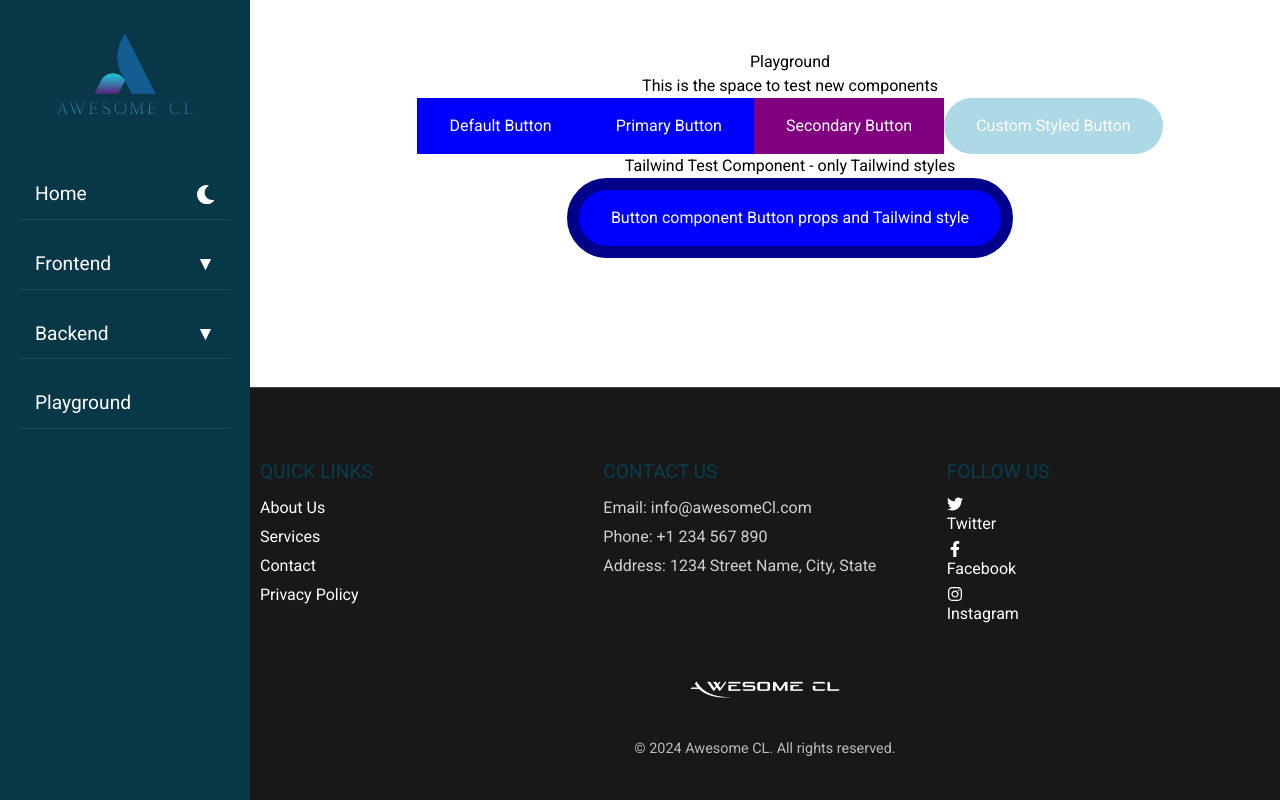
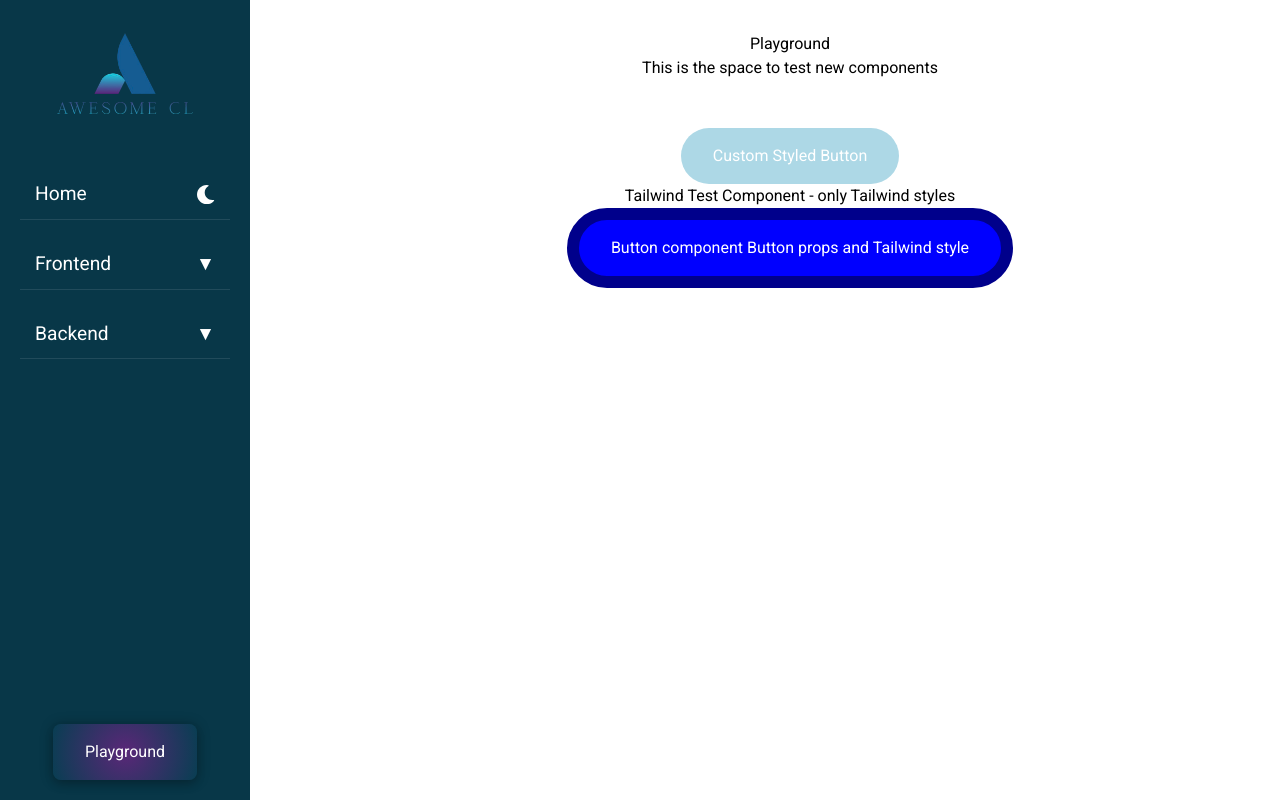
Before and after one commit to Team-Collaborators/Awesome-CL, a React (Vite) app: page /playground in a window 1280 px wide. Shown: the top 800 px of the page. Built offline with nearby package versions, Linux system fonts and the light colour scheme.

Commit message:
edit playground button and work on different styling

```diff
--- a/src/component_testing/TestTailwind.jsx
+++ b/src/component_testing/TestTailwind.jsx
@@ -1,5 +1,9 @@
 const TestTailwind = () => {
-    return <div className="bg-pink-500 p-4 mt-5 mb-2 text-white shadow md:shadow-lg hover:bg-pink-300 cursor-pointer">Tailwind Test Component - only Tailwind styles</div>;
-  };
+  return (
+    <div className="bg-pink-500 p-4 mt-5 mb-2 w-2/3 mx-auto text-white shadow md:shadow-lg hover:bg-pink-300 cursor-pointer">
+      Tailwind Test Component - only Tailwind styles
+    </div>
+  );
+};
 
-  export default TestTailwind;
+export default TestTailwind;
--- a/src/components/Navbar/Navbar.jsx
+++ b/src/components/Navbar/Navbar.jsx
@@ -4,7 +4,8 @@ import { Link } from "react-router-dom";
 import "./Navbar.scss";
 import logo1 from "../../assets/images/cl-awesome-logo.png";
 
-// import {Button} from "../../component_testing/Button/Button"
+import Button from "../../component_testing/Button/Button";
+
 import { FaSun, FaMoon } from "react-icons/fa";
 
 const Navbar = ({ toggleTheme }) => {
@@ -88,17 +89,23 @@ const Navbar = ({ toggleTheme }) => {
             </ul>
           )}
         </li>
-        <li>
-          <div className="nav-link">
-            <Link to="/playground">Playground</Link>
+      </ul>
+      <button className="nav-link"></button>
 
-          </div>
-        </li>
-
-      </ul>
-
+      {/* TODO: this button does not take the Tailwind class if another class that
+      relates to a scss style is applied */}
+      <Button
+        radius="md"
+        color="secondary"
+        className="playground-btn hover:bg-pink-100"
+        // className="hover:bg-pink-500"
+      >
+        {" "}
+        <Link to="/playground" style={{ color: "white" }}>
+          Playground
+        </Link>
+      </Button>
     </nav>
-
   );
 };
 
--- a/src/components/Navbar/Navbar.scss
+++ b/src/components/Navbar/Navbar.scss
@@ -94,4 +94,21 @@
       }
     }
   }
+
+  .playground-btn {
+    background: radial-gradient(
+      circle,
+      styles.$optional-color,
+      styles.$secondary-color
+    );
+    box-shadow: 0px 1px 13px rgba(0, 0, 0, 0.3),
+      0px 5px 10px rgba(0, 0, 0, 0.102);
+    margin-top: auto;
+    transition: transform 0.2s ease, box-shadow 0.2s ease; /* Smooth transition for both transform and shadow */
+
+    // &:hover {
+    //   transform: translateY(-3px);
+    //   box-shadow: 0px 8px 16px rgba(0, 0, 0, 0.3), 0px 4px 10px rgba(0, 0, 0, 0.2);
+    // }
+  }
 }
--- a/src/components/Playground/Playground.jsx
+++ b/src/components/Playground/Playground.jsx
@@ -5,20 +5,20 @@ import TestTailwind from "../../component_testing/TestTailwind";
 
 const Playground = () => {
   return (
-    <div style={{ textAlign: "center", marginTop: "50px" }}>
+    <section className="playground-wrapper">
       <h1>Playground</h1>
       <p>This is the space to test new components</p>
       <div className="playground-container">
         {/* Default button */}
-        <Button>Default Button</Button>
+        {/* <Button>Default Button</Button> */}
 
         {/* Primary button */}
-        <Button color="primary">Primary Button</Button>
+        {/* <Button color="primary">Primary Button</Button> */}
 
         {/* Secondary button */}
-        <Button color="secondary" radius="rounded">
+        {/* <Button color="secondary" radius="rounded">
           Secondary Button
-        </Button>
+        </Button> */}
 
         {/* Button with custom style */}
         <Button
@@ -30,14 +30,18 @@ const Playground = () => {
         >
           Custom Styled Button
         </Button>
-         {/* Test div component styled with Tailwind only */}
-        <TestTailwind/>
-         {/* Test button styled with Tailwind and props*/}
-         <Button
-         border="xl" radius="full" className="hover:bg-pink-200 hover:text-gray-900"
-         >Button component Button props and Tailwind style</Button>
+        {/* Test div component styled with Tailwind only */}
+        <TestTailwind />
+        {/* Test button styled with Tailwind and props*/}
+        <Button
+          border="xl"
+          radius="full"
+          className="hover:bg-pink-800 hover:text-gray-900"
+        >
+          Button component Button props and Tailwind style
+        </Button>
       </div>
-    </div>
+    </section>
   );
 };
 
--- a/src/components/Playground/Playground.scss
+++ b/src/components/Playground/Playground.scss
@@ -1 +1,11 @@
 @use "../../styles/main.scss";
+
+.playground-wrapper {
+  height: 100vh;
+  text-align: center;
+  margin-top: 2rem;
+}
+
+.playground-container {
+  margin-top: 3rem;
+}
```
